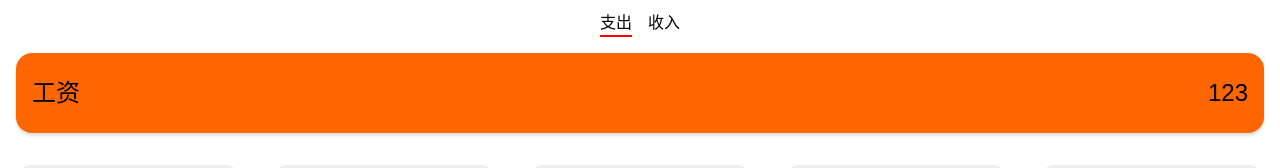
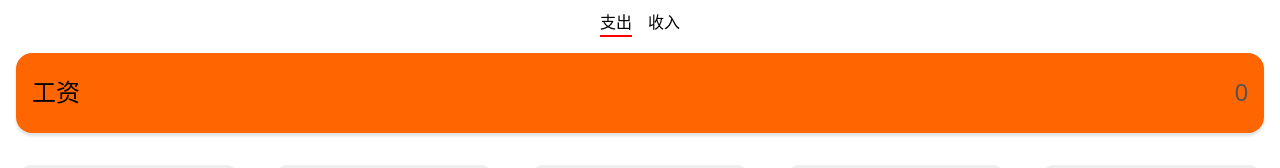
Before and after one commit to zhang4417/bookkeeper-react, a React app: page /#/money in a window 1280 px wide. Shown: the top 168 px of the page. Built offline with nearby package versions, Linux system fonts and the light colour scheme.

Commit message:
完成Output与Pad的通信

```diff
--- /dev/null
+++ b/src/context.tsx
@@ -0,0 +1,10 @@
+import { createContext } from "react";
+
+type Print = {
+    print?: string;
+    setPrint?: React.Dispatch<React.SetStateAction<string>>;
+}
+
+const printContext = createContext<Print>({})
+
+export { printContext }
--- a/src/view/Money.tsx
+++ b/src/view/Money.tsx
@@ -1,4 +1,4 @@
-import React from "react";
+import React, { createContext, useState } from "react";
 import Layout from "components/Layout";
 
 import { Switchboard } from "view/money/Switchboard";
@@ -6,15 +6,20 @@ import { Output } from "view/money/Output";
 import { TagList } from "view/money/TagList";
 import { Note } from "view/money/Note";
 import { Pad } from "view/money/Pad";
+import { printContext } from "context";
 
 function Money() {
+    const [print, setPrint] = useState<string>('0')
+    console.log(print)
     return (
         <Layout>
-            <Switchboard />
-            <Output />
-            <TagList />
-            <Note />
-            <Pad />
+            <printContext.Provider value={{ print, setPrint }}>
+                <Switchboard />
+                <Output print={print} />
+                <TagList />
+                <Note />
+                <Pad />
+            </printContext.Provider>
         </Layout>
     )
 }
--- a/src/view/money/Output.tsx
+++ b/src/view/money/Output.tsx
@@ -25,12 +25,15 @@ box-shadow:
     font-size:inherit;
 }
 `
+type Props = {
+    print: string
+}
 
-function Output() {
+function Output(props: Props) {
     return (
         <Wrapper>
             <div>工资</div>
-            <input defaultValue="123" />
+            <input value={props.print} disabled />
         </Wrapper>
     )
 }
--- a/src/view/money/Pad.tsx
+++ b/src/view/money/Pad.tsx
@@ -1,4 +1,5 @@
-import React, { useState } from "react";
+import { printContext } from "context";
+import React, { useContext, useEffect, useState } from "react";
 import styled from "styled-components";
 
 const Wrapper = styled.div`
@@ -24,7 +25,8 @@ const Wrapper = styled.div`
 `
 
 function Pad() {
-    const [output, setOutput] = useState('0')
+    const [output, setOutput] = useState<string>('0')
+    const { print, setPrint } = useContext(printContext)
     const printCash = (e: React.MouseEvent) => {
         const text = (e.target as HTMLButtonElement).textContent
         if (text === null) { return }
@@ -55,6 +57,9 @@ function Pad() {
         }
 
     }
+    useEffect(() => {
+        setPrint!(output)
+    }, [output])
     return (
         <Wrapper onClick={printCash}>
             <div>{output}</div>
```
